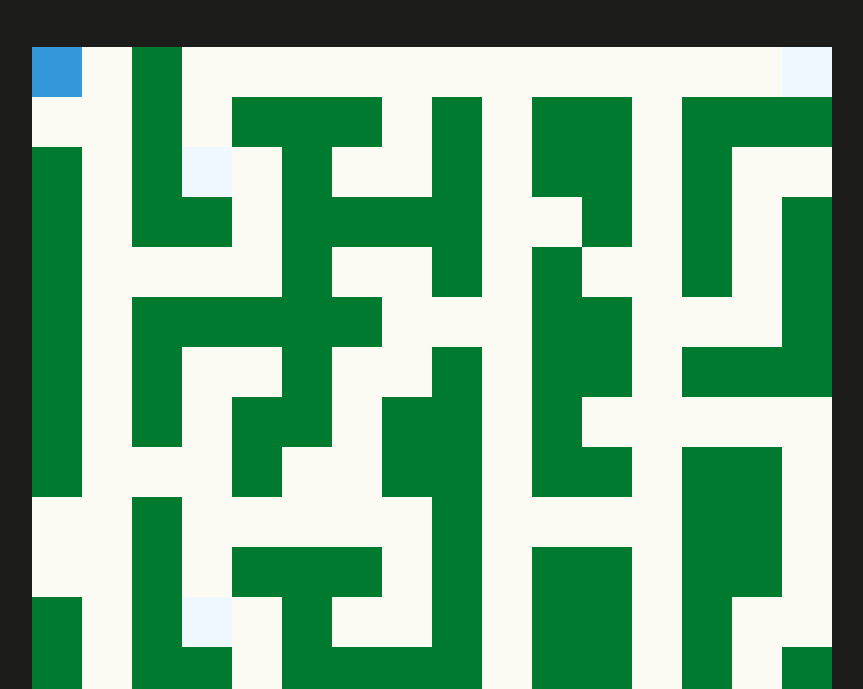
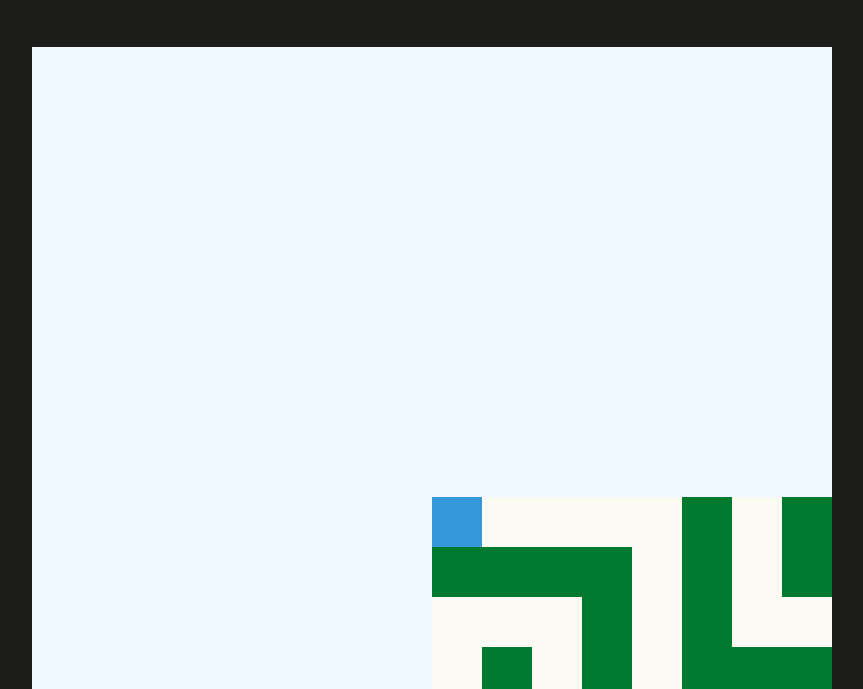
Before and after one commit to Kutsikas27/maze-runner, a plain HTML site: page index.html in a window 1280 px wide. Shown: the part 111-800 px from the top of the page, without its empty margins (208-1071 px from the left). Drawn offline with Linux system fonts and the light colour scheme.

Commit message:
maze 2.0 broken

```diff
--- a/index.html
+++ b/index.html
@@ -4,6 +4,7 @@
     <meta charset="UTF-8" />
     <meta name="viewport" content="width=device-width, initial-scale=1.0" />
     <link rel="stylesheet" href="styles.css" />
+
     <title>box-game</title>
   </head>
   <body>
@@ -12,6 +13,9 @@
       <canvas> </canvas>
     </div>
 
-    <script type="module" src="index.js"></script>
+    </script>
+
+      <script src="https://yantra.gg/labyrinthos.js"></script>
+      <script type="module" src="index.js"></script>
   </body>
 </html>
--- a/index.js
+++ b/index.js
@@ -1,320 +1,12 @@
-// @ts-nocheck
+//@ts-nocheck
+import { generateRandomMaze } from "./maze.js";
 import { startStopwatch, stopStopwatch } from "./timer.js";
 
 const canvas = document.querySelector("canvas");
 canvas.width = 800;
 canvas.height = 900;
 const c = canvas.getContext("2d");
-//
-const maze2D = [
-  ["Y", "Y", "R", "Y", "Y", "Y", "Y", "Y", "Y", "Y", "Y", "Y", "Y", "Y", "Y"],
-  [
-    "Y",
-    "Y",
-    "R",
-    "Y",
-    "R",
-    "R",
-    "R",
-    "Y",
-    "R",
-    "Y",
-    "R",
-    "R",
-    "Y",
-    "R",
-    "R",
-    "R",
-  ],
-  [
-    "R",
-    "Y",
-    "R",
-    "",
-    "Y",
-    "R",
-    "Y",
-    "Y",
-    "R",
-    "Y",
-    "R",
-    "R",
-    "Y",
-    "R",
-    "Y",
-    "Y",
-  ],
-  [
-    "R",
-    "Y",
-    "R",
-    "R",
-    "Y",
-    "R",
-    "R",
-    "R",
-    "R",
-    "Y",
-    "Y",
-    "R",
-    "Y",
-    "R",
-    "Y",
-    "R",
-  ],
-  [
-    "R",
-    "Y",
-    "Y",
-    "Y",
-    "Y",
-    "R",
-    "Y",
-    "Y",
-    "R",
-    "Y",
-    "R",
-    "Y",
-    "Y",
-    "R",
-    "Y",
-    "R",
-  ],
-  [
-    "R",
-    "Y",
-    "R",
-    "R",
-    "R",
-    "R",
-    "R",
-    "Y",
-    "Y",
-    "Y",
-    "R",
-    "R",
-    "Y",
-    "Y",
-    "Y",
-    "R",
-  ],
-  [
-    "R",
-    "Y",
-    "R",
-    "Y",
-    "Y",
-    "R",
-    "Y",
-    "Y",
-    "R",
-    "Y",
-    "R",
-    "R",
-    "Y",
-    "R",
-    "R",
-    "R",
-  ],
-  [
-    "R",
-    "Y",
-    "R",
-    "Y",
-    "R",
-    "R",
-    "Y",
-    "R",
-    "R",
-    "Y",
-    "R",
-    "Y",
-    "Y",
-    "Y",
-    "Y",
-    "Y",
-  ],
-  [
-    "R",
-    "Y",
-    "Y",
-    "Y",
-    "R",
-    "Y",
-    "Y",
-    "R",
-    "R",
-    "Y",
-    "R",
-    "R",
-    "Y",
-    "R",
-    "R",
-    "Y",
-  ],
-  [
-    "Y",
-    "Y",
-    "R",
-    "Y",
-    "Y",
-    "Y",
-    "Y",
-    "Y",
-    "R",
-    "Y",
-    "Y",
-    "Y",
-    "Y",
-    "R",
-    "R",
-    "Y",
-  ],
-  [
-    "Y",
-    "Y",
-    "R",
-    "Y",
-    "R",
-    "R",
-    "R",
-    "Y",
-    "R",
-    "Y",
-    "R",
-    "R",
-    "Y",
-    "R",
-    "R",
-    "Y",
-  ],
-  [
-    "R",
-    "Y",
-    "R",
-    "",
-    "Y",
-    "R",
-    "Y",
-    "Y",
-    "R",
-    "Y",
-    "R",
-    "R",
-    "Y",
-    "R",
-    "Y",
-    "Y",
-  ],
-  [
-    "R",
-    "Y",
-    "R",
-    "R",
-    "Y",
-    "R",
-    "R",
-    "R",
-    "R",
-    "Y",
-    "R",
-    "R",
-    "Y",
-    "R",
-    "Y",
-    "R",
-  ],
-  [
-    "R",
-    "Y",
-    "Y",
-    "Y",
-    "Y",
-    "R",
-    "Y",
-    "Y",
-    "R",
-    "R",
-    "R",
-    "Y",
-    "Y",
-    "R",
-    "R",
-    "R",
-  ],
-  [
-    "R",
-    "Y",
-    "R",
-    "R",
-    "R",
-    "R",
-    "R",
-    "Y",
-    "Y",
-    "Y",
-    "R",
-    "R",
-    "Y",
-    "Y",
-    "Y",
-    "Y",
-  ],
-  [
-    "R",
-    "Y",
-    "R",
-    "Y",
-    "Y",
-    "R",
-    "Y",
-    "Y",
-    "R",
-    "Y",
-    "R",
-    "R",
-    "R",
-    "R",
-    "R",
-    "Y",
-  ],
-  [
-    "R",
-    "Y",
-    "R",
-    "Y",
-    "R",
-    "R",
-    "Y",
-    "R",
-    "R",
-    "Y",
-    "Y",
-    "Y",
-    "Y",
-    "R",
-    "R",
-    "Y",
-  ],
-  [
-    "R",
-    "Y",
-    "Y",
-    "Y",
-    "R",
-    "Y",
-    "Y",
-    "F",
-    "R",
-    "R",
-    "Y",
-    "R",
-    "Y",
-    "Y",
-    "Y",
-    "Y",
-  ],
-];
+
 const cellSide = 50;
 
 const player = {
@@ -324,23 +16,33 @@ const player = {
   height: 50,
   speed: 50,
 };
+const camera = {
+  x: 0,
+  y: 0,
+  width: canvas.width,
+  height: canvas.height,
+};
+// Generate a random maze of size 16x16
+const maze2D = generateRandomMaze(45, 40);
+console.log(maze2D);
+
 const getMap = () => {
   for (let i = 0; i < maze2D.length; i++) {
     for (let j = 0; j < maze2D[i].length; j++) {
-      let x = j * cellSide;
-      let y = i * cellSide;
+      let x = j * cellSide - camera.x; // Adjust x position with camera offset
+      let y = i * cellSide - camera.y; // Adjust y position with camera offset
 
-      if (maze2D[i][j] === "Y") {
+      if (maze2D[i][j] === 0) {
         c.beginPath();
         c.fillStyle = "#fbfaf3";
         c.fillRect(x, y, cellSide, cellSide);
       }
-      if (maze2D[i][j] === "F") {
+      if (maze2D[i][j] === 3) {
         c.beginPath();
         c.fillStyle = "#ff3b2f";
         c.fillRect(x, y, cellSide, cellSide);
       }
-      if (maze2D[i][j] === "R") {
+      if (maze2D[i][j] === 1) {
         c.beginPath();
         c.fillStyle = "#007a2f";
         c.fillRect(x, y, cellSide, cellSide);
@@ -354,7 +56,14 @@ const animate = () => {
   c.clearRect(0, 0, innerWidth, innerHeight);
   getMap();
   c.fillStyle = "#3498db";
-  c.fillRect(player.x, player.y, player.width, player.height);
+  camera.x = player.x - canvas.width / 2;
+  camera.y = player.y - canvas.height / 2;
+  c.fillRect(
+    player.x - camera.x,
+    player.y - camera.y,
+    player.width,
+    player.height
+  ); // Adjust player position with camera offset
 
   c.beginPath();
 };
@@ -389,6 +98,7 @@ document.addEventListener("keydown", (event) => {
   if (!checkCollisionWithWall(futureX, futureY)) {
     player.x = futureX;
     player.y = futureY;
+    console.log("test");
   }
 });
 
@@ -410,7 +120,7 @@ const checkCollisionWithWall = (x, y) => {
         width: player.width,
         height: player.height,
       };
-      if (maze2D[i][j] === "R") {
+      if (maze2D[i][j] === 1) {
         if (isCollision(futurePosition, wall)) {
           return true;
         }
--- /dev/null
+++ b/maze.js
@@ -0,0 +1,45 @@
+//@ts-nocheck
+
+export function generateRandomMaze(rows, cols) {
+  // Initialize the maze grid with all walls
+  let maze = [];
+  for (let i = 0; i < rows; i++) {
+    maze[i] = [];
+    for (let j = 0; j < cols; j++) {
+      maze[i][j] = 1; // 1 represents a wall
+    }
+  }
+
+  // Generate random paths
+  let stack = [];
+  let current = { x: 0, y: 0 };
+  maze[current.y][current.x] = 0; // 0 represents a path
+  do {
+    let neighbors = [];
+    // Check neighboring cells
+    if (current.x > 1 && maze[current.y][current.x - 2] === 1) {
+      neighbors.push({ x: current.x - 2, y: current.y });
+    }
+    if (current.x < cols - 2 && maze[current.y][current.x + 2] === 1) {
+      neighbors.push({ x: current.x + 2, y: current.y });
+    }
+    if (current.y > 1 && maze[current.y - 2][current.x] === 1) {
+      neighbors.push({ x: current.x, y: current.y - 2 });
+    }
+    if (current.y < rows - 2 && maze[current.y + 2][current.x] === 1) {
+      neighbors.push({ x: current.x, y: current.y + 2 });
+    }
+
+    if (neighbors.length) {
+      let next = neighbors[Math.floor(Math.random() * neighbors.length)];
+      stack.push(current);
+      maze[next.y][next.x] = 0;
+      maze[(current.y + next.y) / 2][(current.x + next.x) / 2] = 0; // Break the wall between current and next
+      current = next;
+    } else {
+      current = stack.pop();
+    }
+  } while (stack.length);
+
+  return maze;
+}
```
